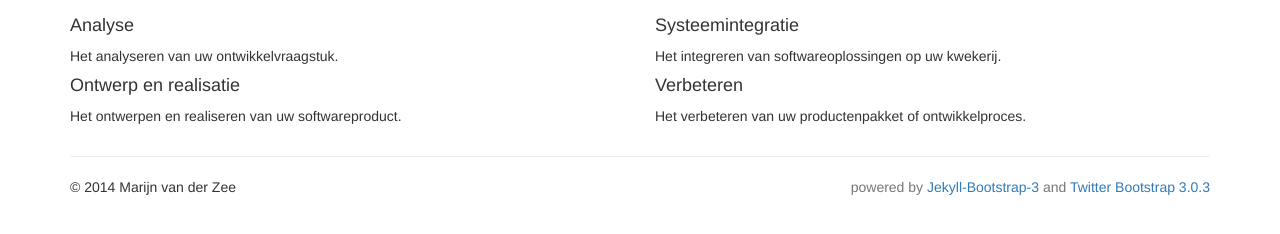
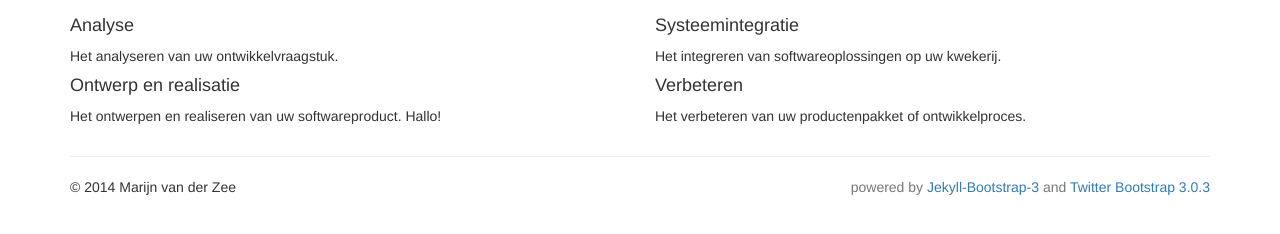
Before and after one commit to serraict/serraict.github.io, a Jekyll site: the page built from index.md, in a window 1280 px wide. Shown: the part 426-660 px from the top of the page. Built offline with Jekyll 4.4.1, drawn with Linux system fonts in a browser that asks for light colours; nearby versions of some CDN libraries; library files that are not in the unit come from our copies; Markdown is read by kramdown in place of the engine named in the settings.

Commit message:
Update index.md

```diff
--- a/index.md
+++ b/index.md
@@ -28,7 +28,9 @@ tagline: Marijn van der Zee
       <p>Het analyseren van uw ontwikkelvraagstuk.</p>
 
       <h4>Ontwerp en realisatie</h4>
-      <p>Het ontwerpen en realiseren van uw softwareproduct.</p>
+      <p>Het ontwerpen en realiseren van uw softwareproduct.
+
+      Hallo!</p>
 
     </div>
 
```
